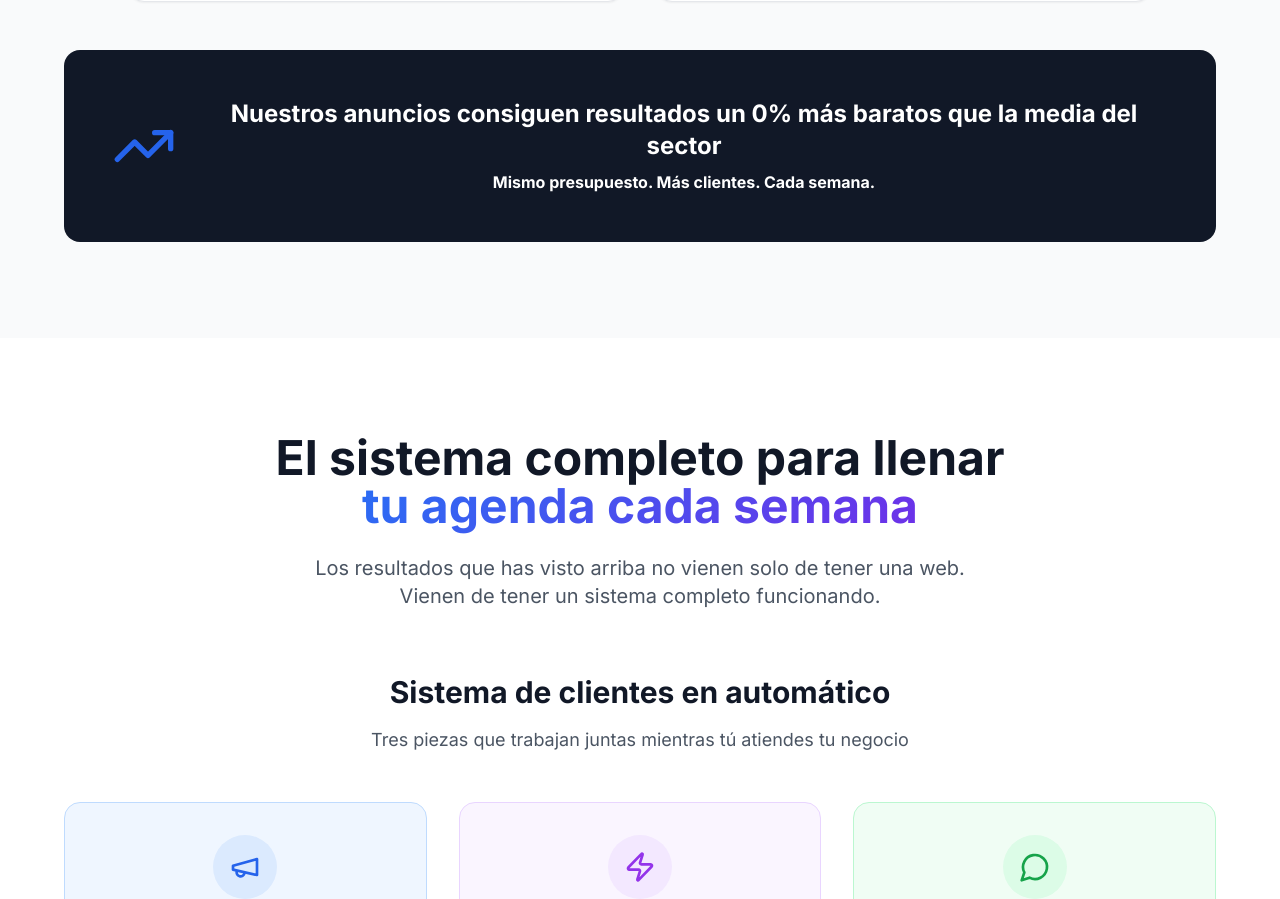
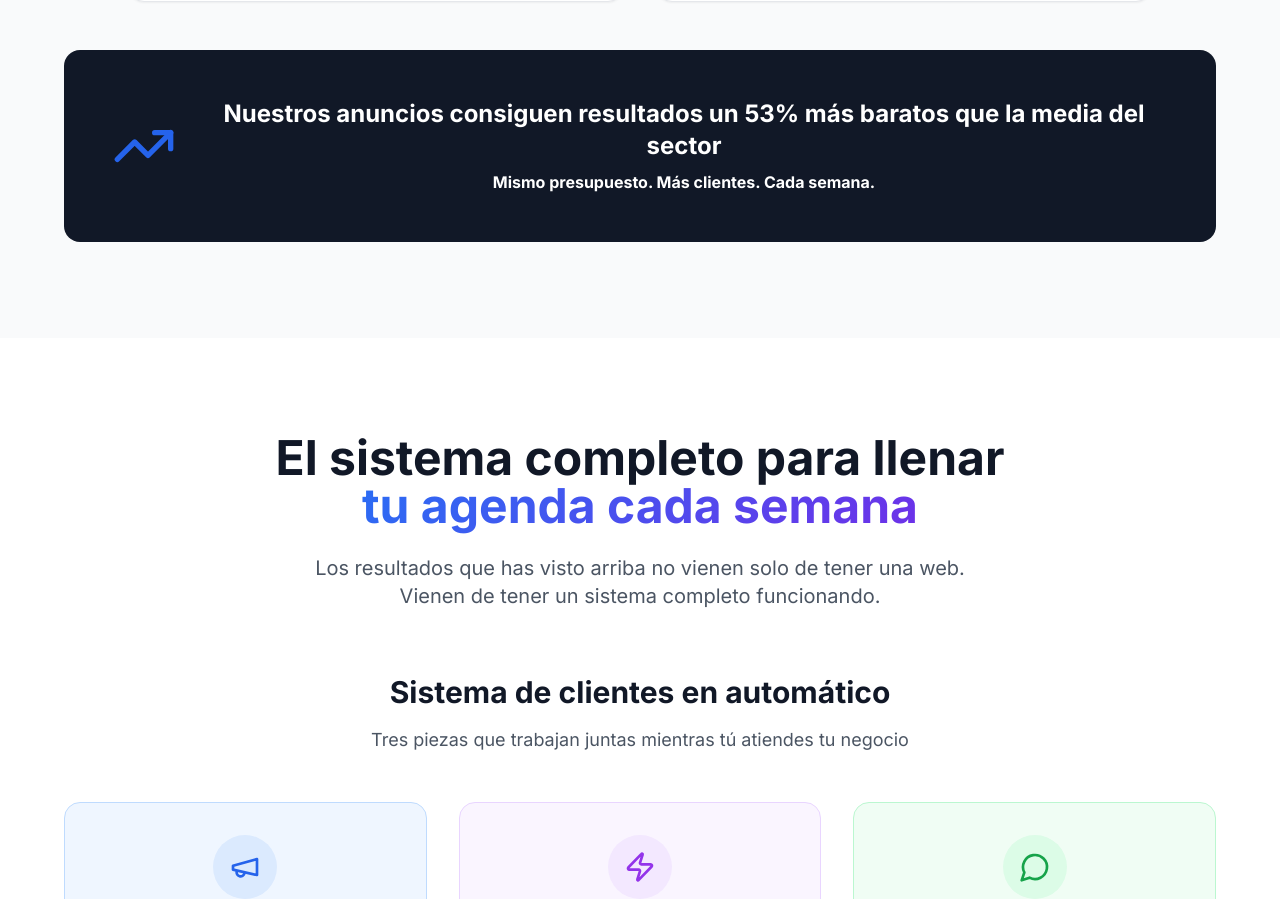
Before and after one commit to joan-devgggg/elevate-web1, a React (Vite) app: page / in a window 1280 px wide. Shown: the part 2539-3438 px from the top of the page. Built offline with nearby package versions, Linux system fonts and the light colour scheme; the HTML template or start-up script is replaced by a standard one.

Commit message:
Fix animated counter to properly animate to target value

```diff
--- a/src/components/CaseStudies.tsx
+++ b/src/components/CaseStudies.tsx
@@ -1,7 +1,7 @@
 import * as React from "react";
 import { motion, useInView, useMotionValue, useTransform, animate } from "framer-motion";
 import { TrendingUp, ExternalLink } from "lucide-react";
-import { useEffect, useRef } from "react";
+import { useEffect, useRef, useState } from "react";
 import sanremoLogo from "@/assets/logo-sanremo.png";
 import dentluxLogo from "@/assets/logo-dentlux.jpg";
 import sanremoScreenshot from "@/assets/screenshot-sanremo.png";
@@ -13,7 +13,15 @@ const AnimatedCounter = ({ target }: { target: number }) => {
   const ref = useRef(null);
   const isInView = useInView(ref, { once: true });
   const count = useMotionValue(0);
+  const [displayValue, setDisplayValue] = useState(0);
   const rounded = useTransform(count, (latest) => Math.round(latest));
+
+  useEffect(() => {
+    const unsubscribe = rounded.on("change", (latest) => {
+      setDisplayValue(latest);
+    });
+    return unsubscribe;
+  }, [rounded]);
 
   useEffect(() => {
     if (isInView) {
@@ -25,7 +33,7 @@ const AnimatedCounter = ({ target }: { target: number }) => {
     }
   }, [isInView, count, target]);
 
-  return <span ref={ref}>{rounded.get()}%</span>;
+  return <span ref={ref}>{displayValue}%</span>;
 };
 
 const CaseStudies = () => {
```
